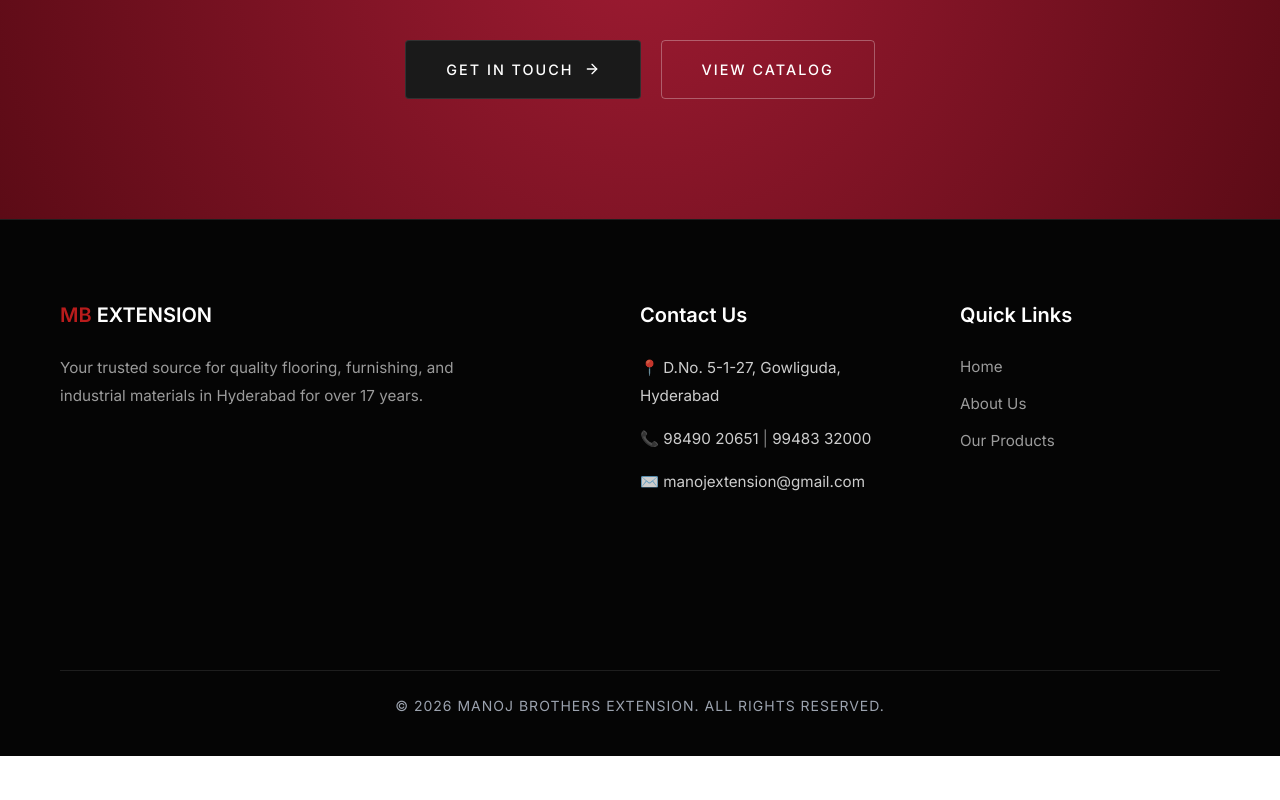
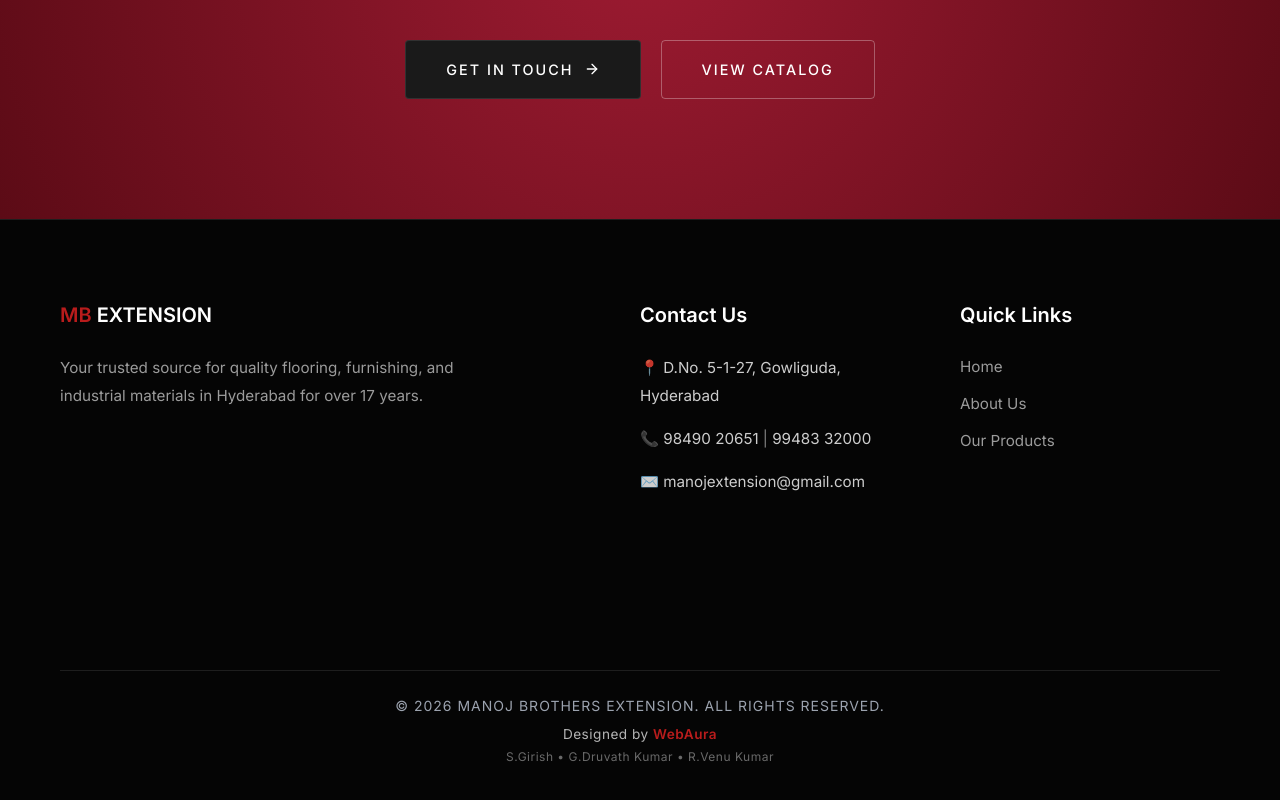
Before and after one commit to Girish2513/Manoj-Brothers-Extension, a React (Vite) app: page / in a window 1280 px wide. Shown: the part 4363-5163 px from the top of the page. Before the commit the page ends 5119 px from the top, so only its background shows below. Built offline with nearby package versions, Linux system fonts and the light colour scheme.

Commit message:
feat: Add developer credits section with styling to the footer component.

```diff
--- a/src/components/Footer.css
+++ b/src/components/Footer.css
@@ -72,8 +72,10 @@
   text-transform: uppercase;
   letter-spacing: 1px;
   display: flex;
+  flex-direction: column;
   justify-content: center;
   align-items: center;
+  gap: 0.5rem;
   width: 100%;
 }
 
@@ -121,3 +123,39 @@
     font-size: 0.9rem;
   }
 }
+
+.developer-credits {
+  display: flex;
+  flex-direction: column;
+  align-items: center;
+  gap: 4px;
+}
+
+.designed-by {
+  font-size: 0.85rem;
+  color: rgba(255, 255, 255, 0.7);
+  letter-spacing: 0.5px;
+  margin: 0;
+  text-transform: none;
+}
+
+.webaura-text {
+  color: var(--color-red-accent);
+  font-weight: 600;
+  letter-spacing: 0.5px;
+  text-decoration: none;
+  transition: opacity 0.2s;
+}
+
+.webaura-text:hover {
+  text-decoration: underline;
+  opacity: 0.9;
+}
+
+.developers {
+  font-size: 0.75rem;
+  color: rgba(255, 255, 255, 0.4);
+  margin: 0;
+  text-transform: none;
+  letter-spacing: 0.5px;
+}
--- a/src/components/Footer.jsx
+++ b/src/components/Footer.jsx
@@ -57,6 +57,10 @@ const Footer = () => {
 
         <div className="copyright">
           <p>&copy; {new Date().getFullYear()} Manoj Brothers Extension. All Rights Reserved.</p>
+          <div className="developer-credits">
+            <p className="designed-by">Designed by <a href="https://www.instagram.com/itswebaura?igsh=MWxjdWJnYWYxdGdzYg==" target="_blank" rel="noopener noreferrer" className="webaura-text">WebAura</a></p>
+            <p className="developers">S.Girish • G.Druvath Kumar • R.Venu Kumar</p>
+          </div>
         </div>
       </div>
     </footer>
```
